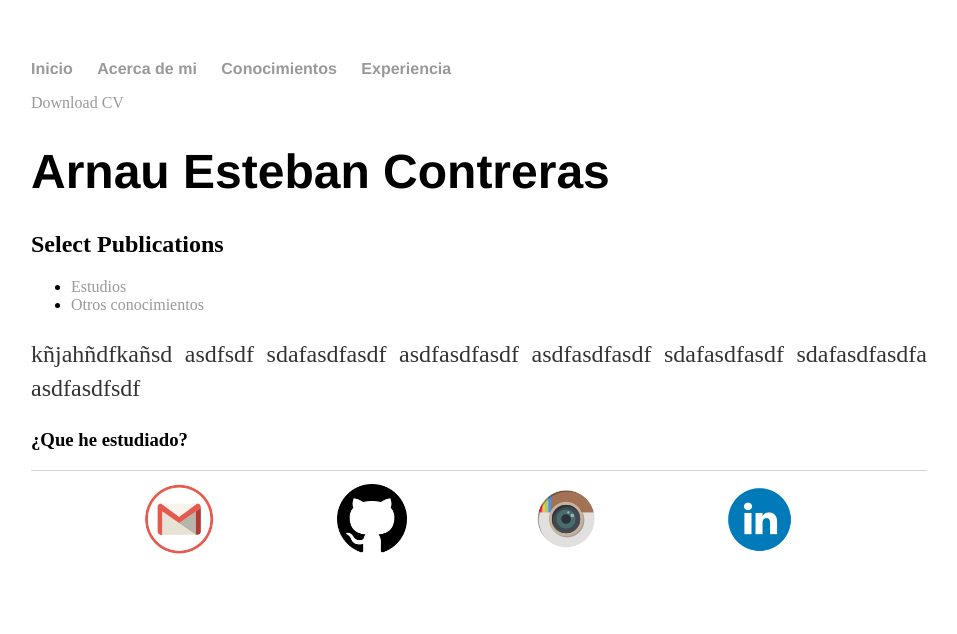
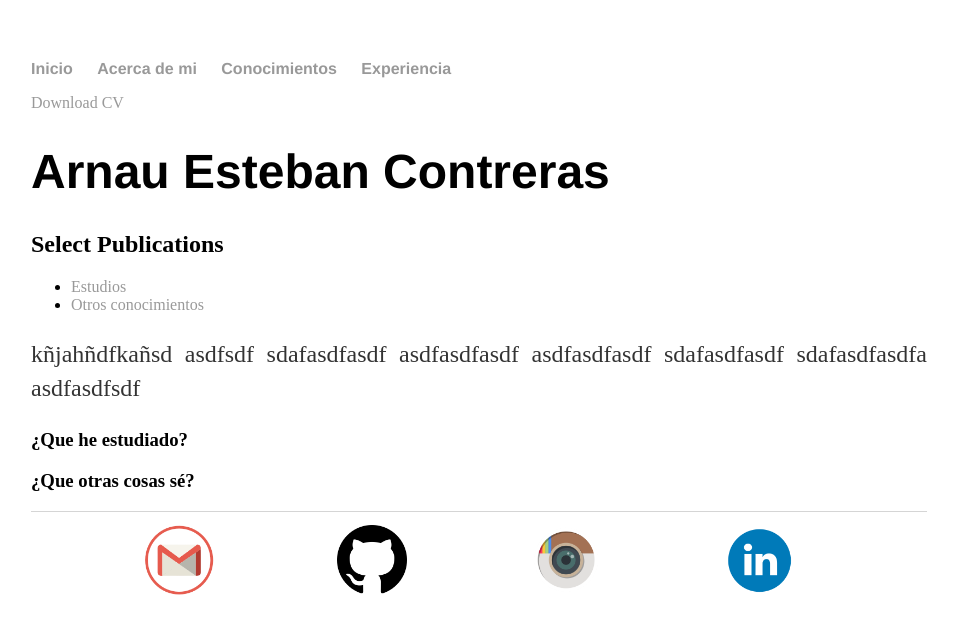
Before and after one commit to isx47590131/isx47590131.github.io, a Jekyll site: the page built from cv/index.html, in a window 1280 px wide. Shown: the top 634 px of the page, without its empty margins (161-1118 px from the left). Built offline with Jekyll 4.4.1, drawn with Linux system fonts in a browser that asks for light colours; some of the changed lines change nothing that is shown.

Commit message:
Update index.html

```diff
--- a/cv/index.html
+++ b/cv/index.html
@@ -16,7 +16,7 @@
 		<h2>Select Publications</h2>
 		<ul>
 			<li><a href="#Estudios">Estudios</a></li>
-			<li><a href="#Otros Conocimientos">Otros conocimientos</a></li>
+			<li><a href="#Conocimientos">Otros conocimientos</a></li>
 		</ul>
 
 		<p>
@@ -32,3 +32,8 @@
 
 		</p>
 		<h3 id="Estudios">¿Que he estudiado?</h3>
+
+
+
+
+		<h3 id="Conocimientos">¿Que otras cosas sé?</h3>
```
